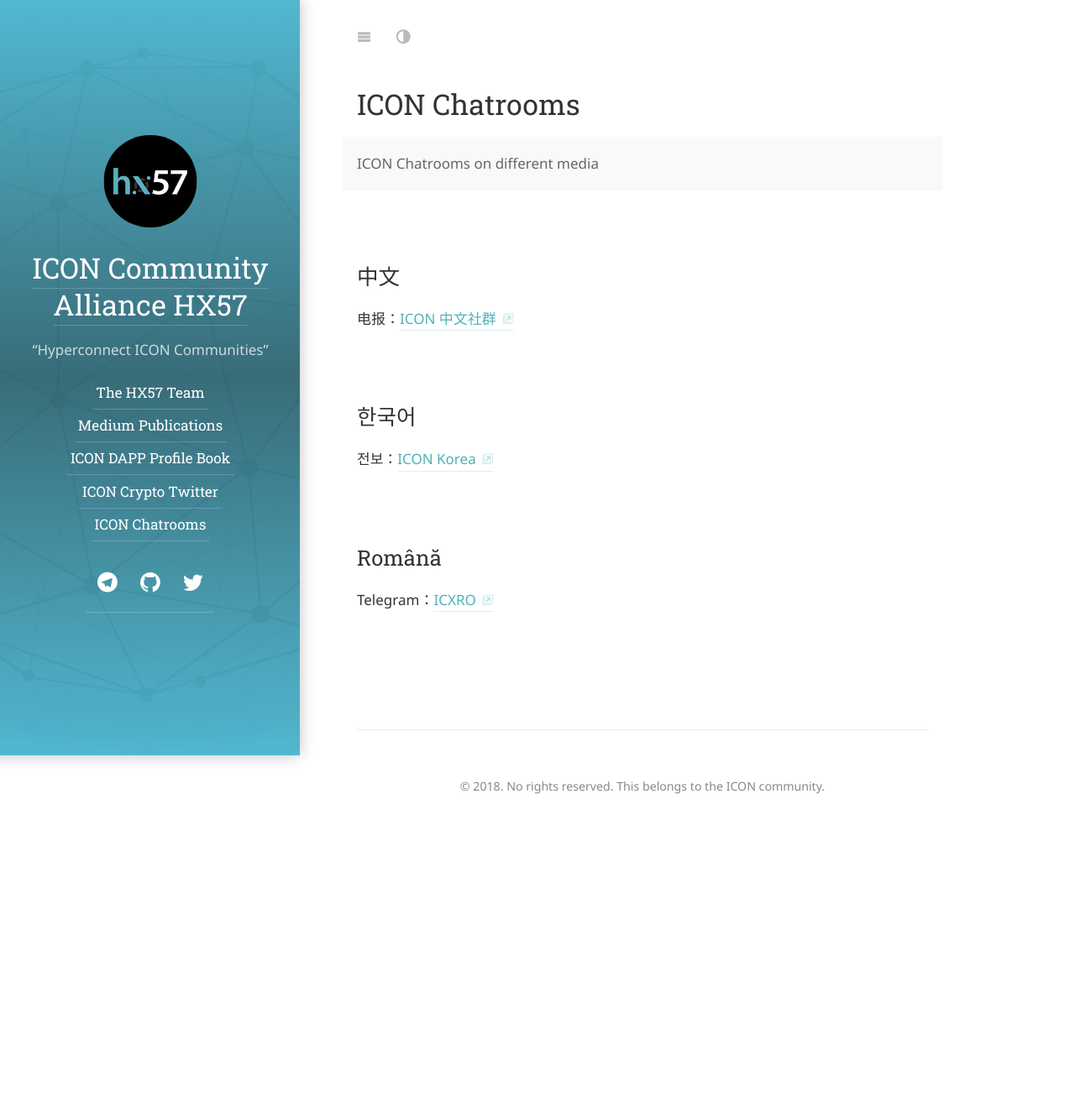
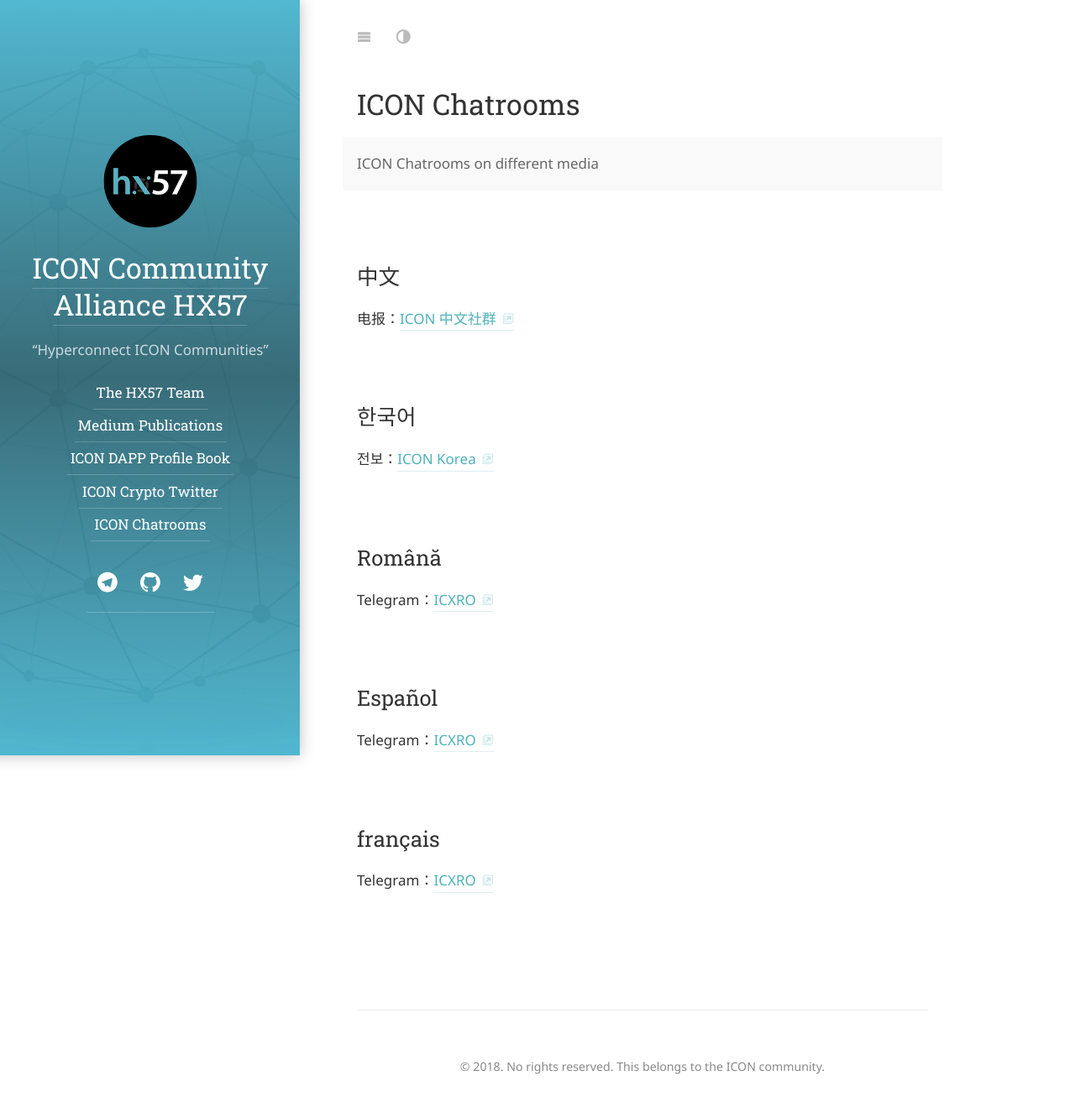
Before and after one commit to hx57/hx57.github.io, a Jekyll site: the page built from chat.md, in a window 1280 px wide. Shown: the whole page at 84% size. Built offline with Jekyll 4.4.1, drawn with Linux system fonts in a browser that asks for light colours; some web fonts are replaced; before the commit the page ends 984 px from its top, so only the background shows below that.

Commit message:
spanish and french

```diff
--- a/chat.md
+++ b/chat.md
@@ -16,3 +16,11 @@ order: 5
 ## Română
 
 Telegram：[ICXRO](https://t.me/iconro){:target="_blank"}
+
+## Español
+
+Telegram：[ICXRO](https://t.me/ICON_Spanish){:target="_blank"}
+
+## français
+
+Telegram：[ICXRO](https://t.me/hx57french){:target="_blank"}
```
